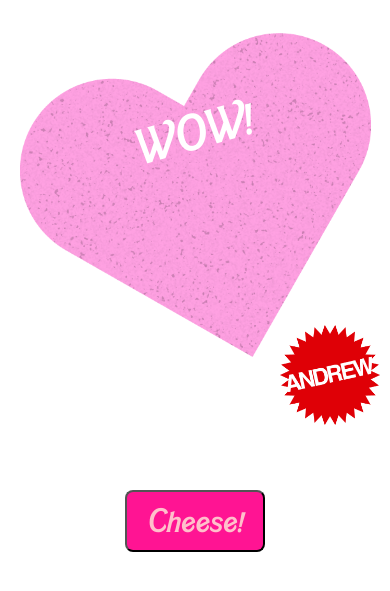
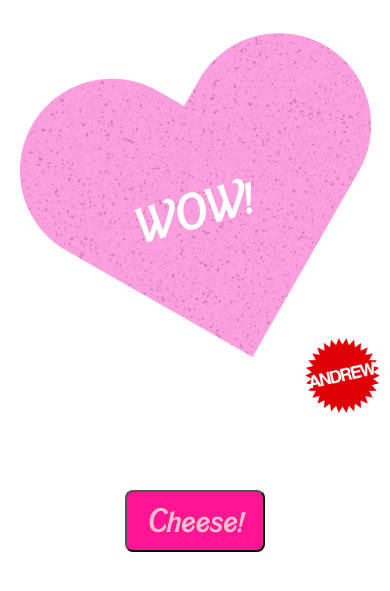
Before and after one commit to andrewventura/andrewventura.github.io, a Jekyll site: the page bb.html, which Jekyll copies as it is, in a window 390 px wide. Shown: the top 591 px of the page. Built offline with Jekyll 4.4.1, drawn with Linux system fonts in a browser that asks for light colours.

Commit message:
Update bb.html

```diff
--- a/bb.html
+++ b/bb.html
@@ -27,11 +27,12 @@
 	<style type="text/css">
 		@font-face { font-family: "bb"; src: url(bb.ttf) format("truetype") }
 		@media screen and (max-width: 600px) {
-			.box, .shell { display: flex; flex-direction: column; align-items: center; justify-content: center; max-width: 100%; max-height: 100vw; margin: 0 auto;}
+			.box, .shell { display: flex; flex-direction: column; align-items: center; justify-content: center; width: 100%; max-height: 100vw; margin: 0 auto;}
 			#sc { flex-grow: 0; background-color: #FFFFFF; }
-			#hoolda { width: 90%; background: no-repeat center url("img/bh.png"); position: relative; padding-left: 10px; background-size: contain; }
-			textarea { wrap:off; border: 0; columns:1; text-align:center; text-transform:uppercase; line-height:1.2em; resize:none; font-family:"bb",verdana; font-size: 3em; display:block; background:none; color: #FFF; margin: 90% auto; transform: rotate(-16deg); width: 85%; height: 3.9em; padding: 5px 0 5px 20px;}
+			#hoolda { width: 90%; height: 100vw; background: no-repeat center url("img/bh.png"); position: relative; padding-left: 10px; background-size: contain; }
+			textarea { wrap:off; border: 0; columns:1; text-align:center; text-transform:uppercase; line-height:1.2em; resize:none; font-family:"bb",verdana; font-size: 3em; display:block; background:none; color: #FFF; margin: 20vh auto; transform: rotate(-16deg); width: 85%; height: 3.9em; padding: 5px 0 5px 20px;}
 			#an { position: absolute; margin-top: 40vh; right: 10px }
+			#an > img { height: 75px; width: 75px; }
 		}
 		@media screen and (min-width: 612px) {
 			.box, .shell { display: flex; flex-direction: column; align-items: center; justify-content: center; max-width: 612px; max-height: 100vw; margin: 0 auto;}
@@ -39,6 +40,7 @@
 			#hoolda { height: 612px; width: 612px; background: no-repeat center url("img/bh.png"); position: absolute; padding-left: 30px; }
 			textarea { wrap:off; border: 0; columns:1; text-align:center; text-transform:uppercase; line-height:1.2em; resize:none; font-family:"bb",verdana; font-size: 3.2em; display:block; background:none; color: #FFF; margin: 200px 0 0 20px; transform: rotate(-16deg); width: 85%; height: 3.9em; padding: 5px 0 5px 20px;}
 			#an { align-self: flex-end; margin-top: 512px; }
+			#an > img { height: 100px; width: 100px; }
 		}
 
 
@@ -52,7 +54,7 @@
 	<div id="hoolda">
 		<textarea>wow!</textarea>
 	</div>
-	<div id="an"><img src="img/aw.png" style="height:100px; width:100px;" /></div>
+	<div id="an"><img src="img/aw.png" /></div>
 		</div>
 	</div>
 </div>
```
